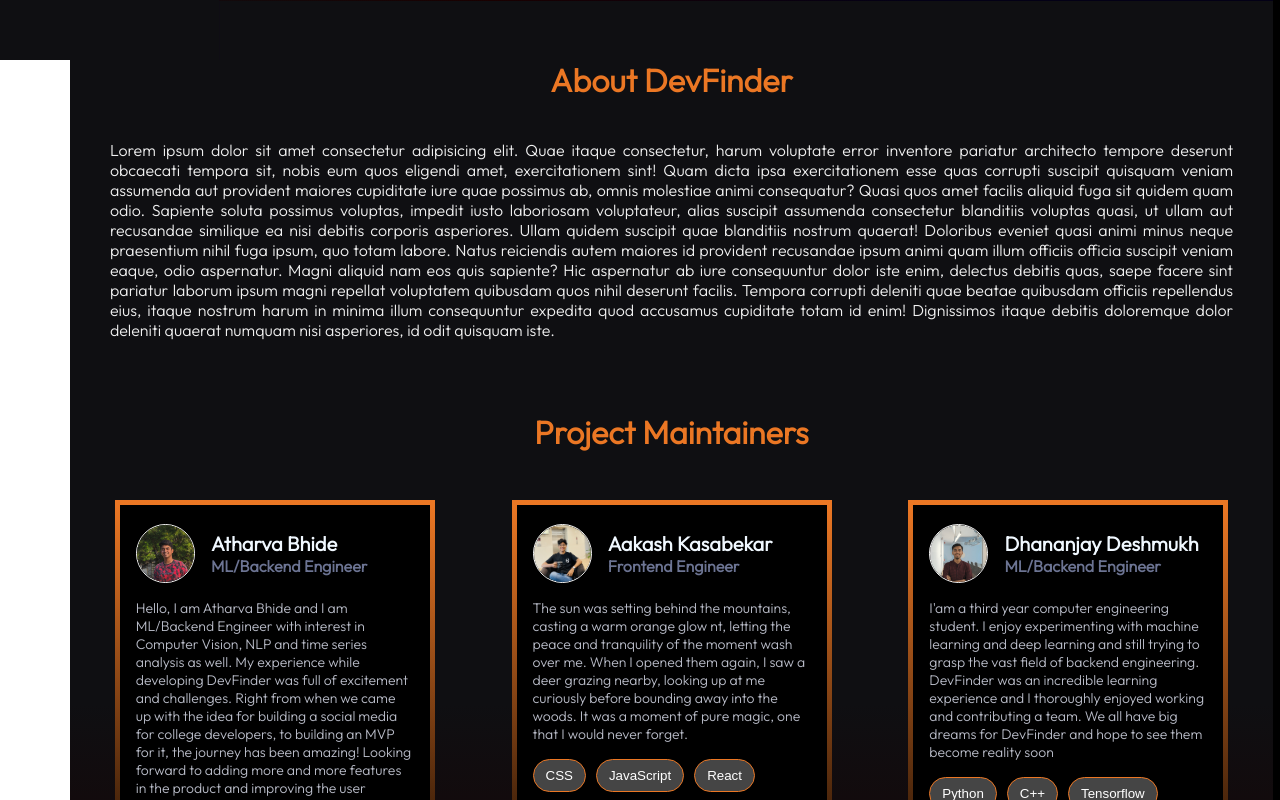
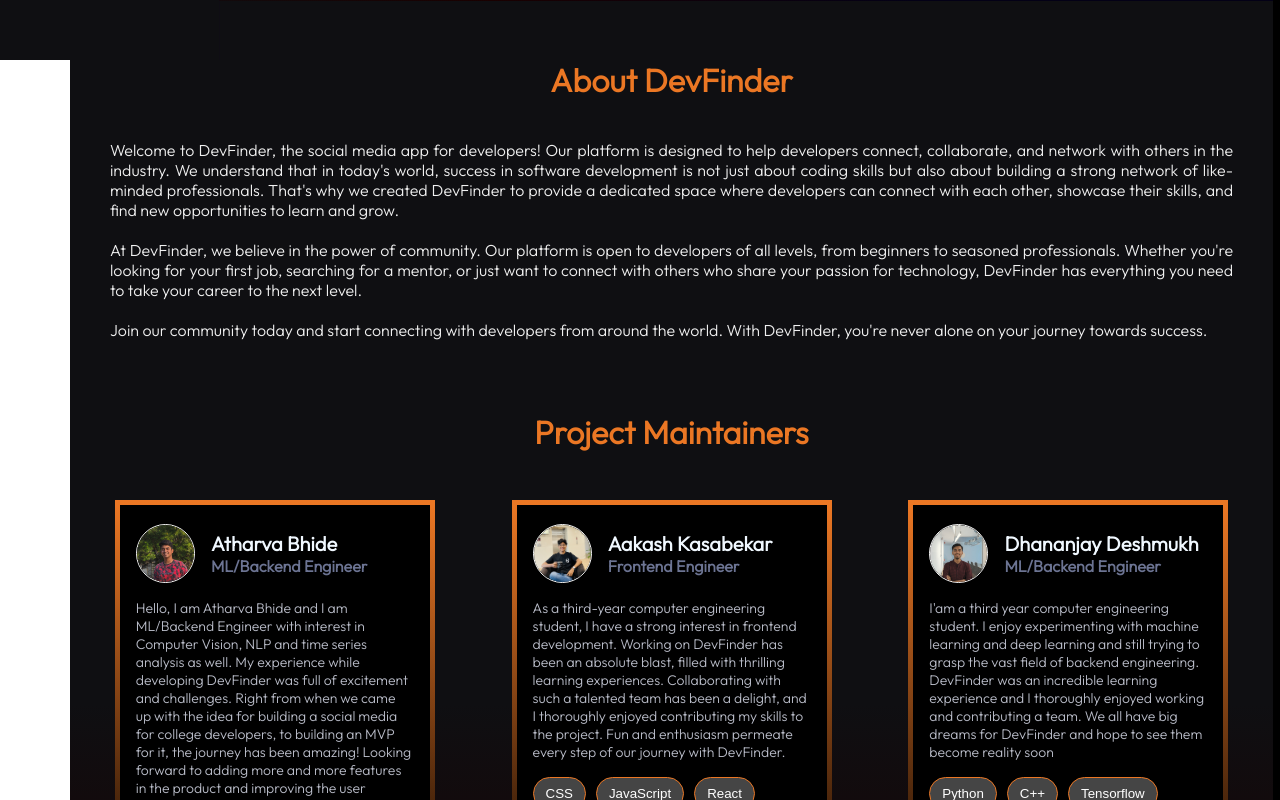
Before and after one commit to atharvabhide/DevFinder, a React (Vite) app: page / in a window 1280 px wide. Shown: the part 780-1580 px from the top of the page. Built offline with nearby package versions, Linux system fonts and the light colour scheme.

Commit message:
fix: Change content

```diff
--- a/src/pages/Home/Home.jsx
+++ b/src/pages/Home/Home.jsx
@@ -82,7 +82,11 @@ export const Home = () => {
         {/* <img className={styles.aboutBackground} src={Background} alt="" /> */}
 
         <h1 className={styles.aboutHeader}>About DevFinder</h1>
-        <p className={styles.aboutInfo}>Lorem ipsum dolor sit amet consectetur adipisicing elit. Quae itaque consectetur, harum voluptate error inventore pariatur architecto tempore deserunt obcaecati tempora sit, nobis eum quos eligendi amet, exercitationem sint! Quam dicta ipsa exercitationem esse quas corrupti suscipit quisquam veniam assumenda aut provident maiores cupiditate iure quae possimus ab, omnis molestiae animi consequatur? Quasi quos amet facilis aliquid fuga sit quidem quam odio. Sapiente soluta possimus voluptas, impedit iusto laboriosam voluptateur, alias suscipit assumenda consectetur blanditiis voluptas quasi, ut ullam aut recusandae similique ea nisi debitis corporis asperiores. Ullam quidem suscipit quae blanditiis nostrum quaerat! Doloribus eveniet quasi animi minus neque praesentium nihil fuga ipsum, quo totam labore. Natus reiciendis autem maiores id provident recusandae ipsum animi quam illum officiis officia suscipit veniam eaque, odio aspernatur. Magni aliquid nam eos quis sapiente? Hic aspernatur ab iure consequuntur dolor iste enim, delectus debitis quas, saepe facere sint pariatur laborum ipsum magni repellat voluptatem quibusdam quos nihil deserunt facilis. Tempora corrupti deleniti quae beatae quibusdam officiis repellendus eius, itaque nostrum harum in minima illum consequuntur expedita quod accusamus cupiditate totam id enim! Dignissimos itaque debitis doloremque dolor deleniti quaerat numquam nisi asperiores, id odit quisquam iste.</p>
+        <p className={styles.aboutInfo}>Welcome to DevFinder, the social media app for developers! Our platform is designed to help developers connect, collaborate, and network with others in the industry. We understand that in today's world, success in software development is not just about coding skills but also about building a strong network of like-minded professionals. That's why we created DevFinder to provide a dedicated space where developers can connect with each other, showcase their skills, and find new opportunities to learn and grow.<br /><br />
+
+At DevFinder, we believe in the power of community. Our platform is open to developers of all levels, from beginners to seasoned professionals. Whether you're looking for your first job, searching for a mentor, or just want to connect with others who share your passion for technology, DevFinder has everything you need to take your career to the next level.<br /><br />
+
+Join our community today and start connecting with developers from around the world. With DevFinder, you're never alone on your journey towards success.</p>
       </div>
 
       <h1 className={styles.contributers}>Project Maintainers</h1>
@@ -104,7 +108,7 @@ export const Home = () => {
         image={Ak}
           name="Aakash Kasabekar"
           position="Frontend Engineer"
-          bio="The sun was setting behind the mountains, casting a warm orange glow nt, letting the peace and tranquility of the moment wash over me. When I opened them again, I saw a deer grazing nearby, looking up at me curiously before bounding away into the woods. It was a moment of pure magic, one that I would never forget."
+          bio="As a third-year computer engineering student, I have a strong interest in frontend development. Working on DevFinder has been an absolute blast, filled with thrilling learning experiences. Collaborating with such a talented team has been a delight, and I thoroughly enjoyed contributing my skills to the project. Fun and enthusiasm permeate every step of our journey with DevFinder."
           skill1="CSS"
           skill2="JavaScript"
           skill3="React"
```
